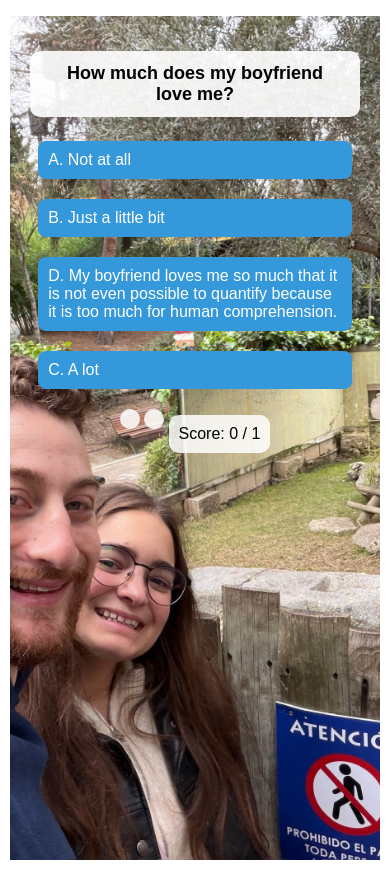
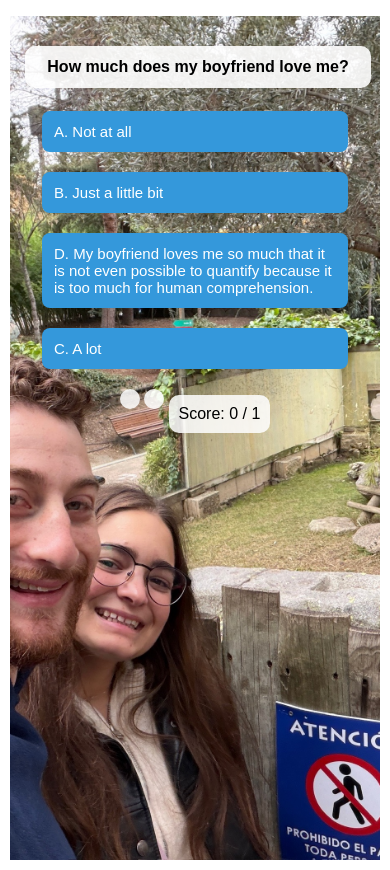
Before and after one commit to elyarothstein/quiz_site, a plain HTML site: page index.html in a window 390 px wide. Both pictures are taken after a click on the button "Start Quiz". Shown: the part 64-934 px from the top of the page. Drawn offline with Linux system fonts and the light colour scheme.

Commit message:
Improve mobile layout

```diff
--- a/index.html
+++ b/index.html
@@ -187,10 +187,37 @@
         }
 
         #choices button {
-            width: 95%;
-            text-align: left;
-        }
-    }
+    width: 95%;
+    text-align: left;
+}
+
+#quizScreen,
+#importScreen {
+    background-size: cover;
+    background-position: center top;
+    min-height: 100vh;
+    padding: 15px;
+}
+
+#question {
+    width: 90%;
+    max-width: 350px;
+    font-size: 16px;
+}
+
+#choices button {
+    width: 90%;
+    max-width: 330px;
+    font-size: 15px;
+    padding: 12px;
+    white-space: normal;
+}
+
+#importTitle {
+    margin-top: 20px;
+    font-size: 20px;
+}
+}
 
     </style>
 </head>
```
